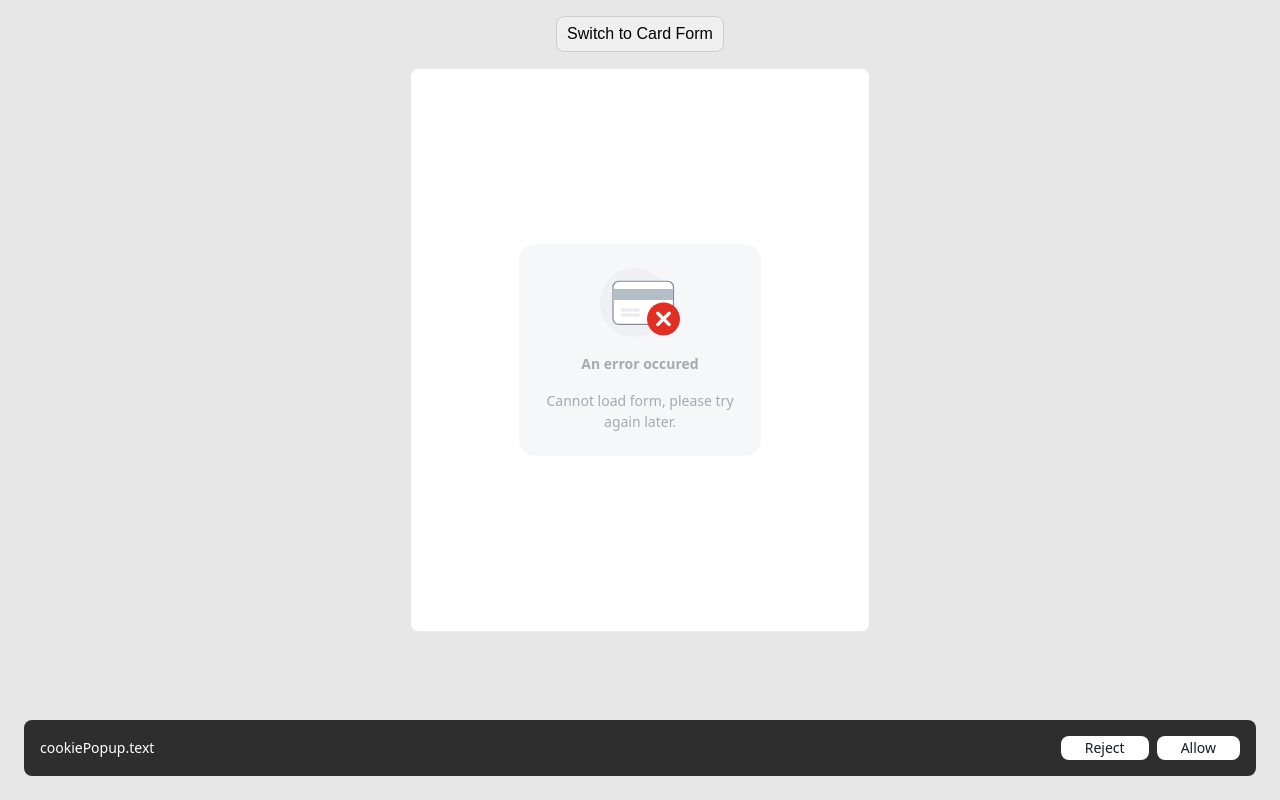
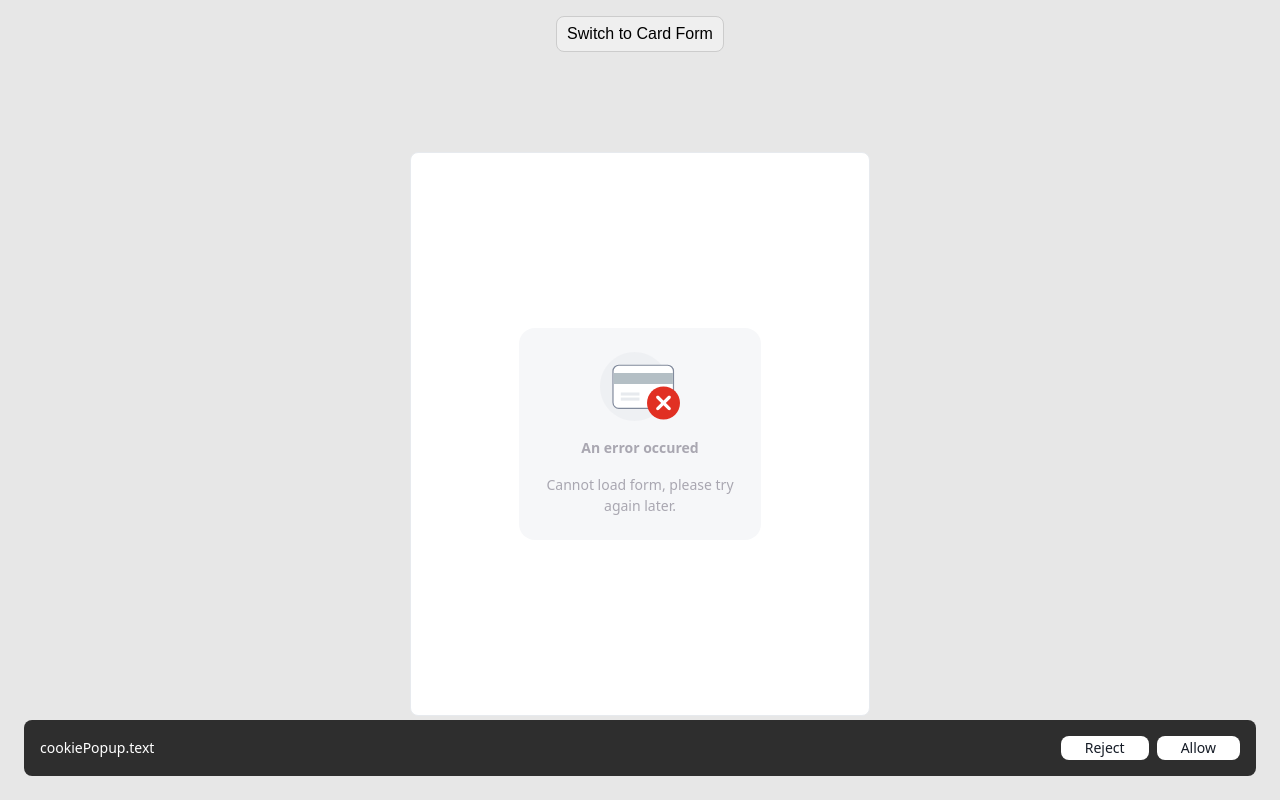
Before and after one commit to Zotlo/zotlo-checkout, a website built with Vite: page index.html in a window 1280 px wide. Built offline with nearby package versions, Linux system fonts and the light colour scheme; no server answers.

Commit message:
feature/Z3-6656: improve layout and styling for checkout components

```diff
--- a/index.html
+++ b/index.html
@@ -5,6 +5,21 @@
     <meta name="viewport" content="width=device-width, initial-scale=1.0" />
     <title>Zotlo Checkout</title>
     <link rel="stylesheet" href="/checkout.css">
+    <style>
+      body {
+        margin: 0;
+        min-height: 100vh;
+        min-height: 100dvh;
+        display: flex;
+        flex-direction: column;
+      }
+
+      #zotlo-checkout {
+        width: 100%;
+        max-width: 460px;
+        margin: auto;
+      }
+    </style>
   </head>
   <body>
     <header id="sandbox-strip" class="sandbox">
@@ -75,7 +90,7 @@
       >Load Form</button>
     </div>
 
-    <div id="zotlo-checkout" style="max-width: 460px; margin: 0 auto;"></div>
+    <div id="zotlo-checkout"></div>
     <div id="zotlo-card" style="max-width: 460px; margin: 0 auto;"></div>
     <script type="module" src="/src/main.ts"></script>
     <script src="https://unpkg.com/vue@3.5.15/dist/vue.global.prod.js"></script>
```
Also changed, not shown: demo.html (+16 -1 lines).
